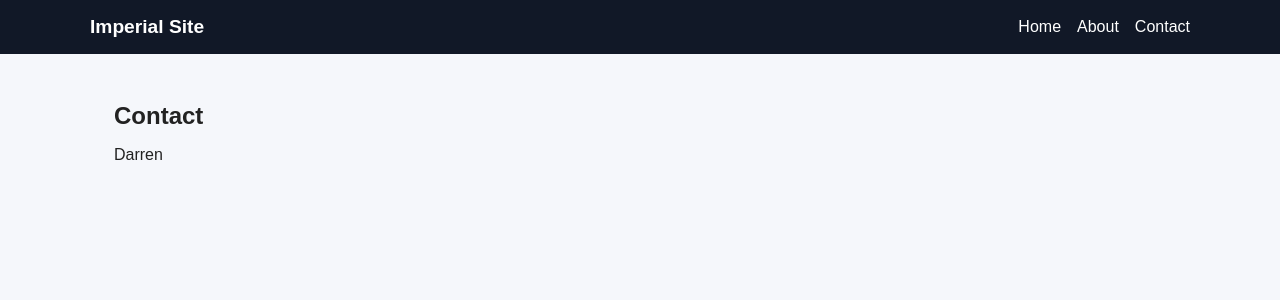
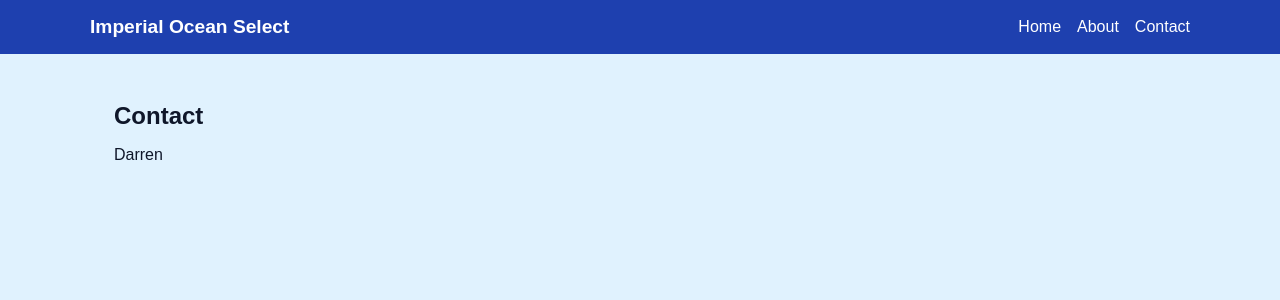
Before and after one commit to darren-gzdeng/imperial-site, a React (Vite) app in the folder imperial-site/: page /imperial-site/contact in a window 1280 px wide. Shown: the top 300 px of the page. Built offline with nearby package versions, Linux system fonts and the light colour scheme.

Commit message:
more pages

```diff
--- a/imperial-site/src/components/Header.jsx
+++ b/imperial-site/src/components/Header.jsx
@@ -4,7 +4,7 @@ export default function Header() {
   return (
     <header className="site-header">
       <nav className="site-nav">
-        <div className="logo">Imperial Site</div>
+        <div className="logo">Imperial Ocean Select</div>
         <ul className="nav-links">
           <li><Link to="/">Home</Link></li>
           <li><Link to="/about">About</Link></li>
--- a/imperial-site/src/index.css
+++ b/imperial-site/src/index.css
@@ -6,12 +6,12 @@
 
 body {
   font-family: Arial, sans-serif;
-  background: #f5f7fb;
-  color: #222;
+  background: #e0f2fe;
+  color: #0f172a;
 }
 
 .site-header {
-  background: #111827;
+  background: #1e40af;
   padding: 16px 24px;
 }
 
--- a/imperial-site/src/pages/Home.jsx
+++ b/imperial-site/src/pages/Home.jsx
@@ -1,8 +1,25 @@
 export default function Home() {
+  const products = [
+    { name: "Fresh Salmon", price: "$15/lb", image: "https://via.placeholder.com/200x150?text=Salmon" },
+    { name: "Lobster Tails", price: "$25/lb", image: "https://via.placeholder.com/200x150?text=Lobster" },
+    { name: "Shrimp", price: "$12/lb", image: "https://via.placeholder.com/200x150?text=Shrimp" },
+    { name: "Tuna Steak", price: "$18/lb", image: "https://via.placeholder.com/200x150?text=Tuna" },
+  ];
+
   return (
     <section>
-      <h1>Home</h1>
-      <p>Testing</p>
+      <h1>Welcome to Seafood Empire</h1>
+      <p>Fresh seafood delivered to your door</p>
+      <div style={{ display: 'flex', flexWrap: 'wrap', gap: '20px', marginTop: '20px' }}>
+        {products.map((product, index) => (
+          <div key={index} style={{ border: '1px solid #ccc', padding: '10px', borderRadius: '8px', width: '200px' }}>
+            <img src={product.image} alt={product.name} style={{ width: '100%', height: '150px', objectFit: 'cover' }} />
+            <h3>{product.name}</h3>
+            <p>{product.price}</p>
+            <button style={{ background: '#1e40af', color: 'white', border: 'none', padding: '8px 16px', borderRadius: '4px' }}>Add to Cart</button>
+          </div>
+        ))}
+      </div>
     </section>
   );
 }
```
